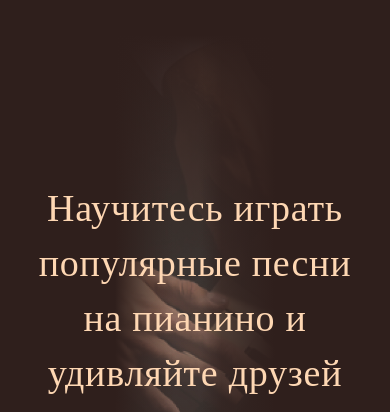
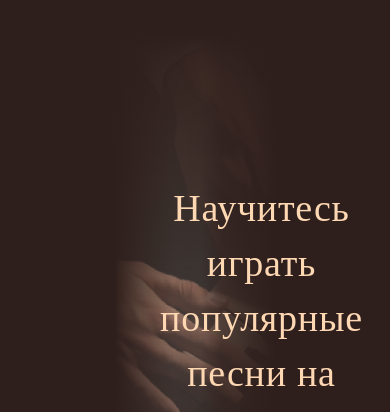
Before and after one commit to MrMailo/Music, a plain HTML site: page MusicPiano/index.html in a window 390 px wide. Shown: the part 94-506 px from the top of the page. Drawn offline with Linux system fonts and the light colour scheme.

Commit message:
Update style.css

```diff
--- a/MusicPiano/css/style.css
+++ b/MusicPiano/css/style.css
@@ -636,6 +636,7 @@ transition: 0.5s;
 		position: relative;
 		margin: - auto;
 		max-width: 626px;
+		margin-left: 133px;
 	}
 	.inner__reg-application {
 		padding: 20px 120px 20px 120px;
```
